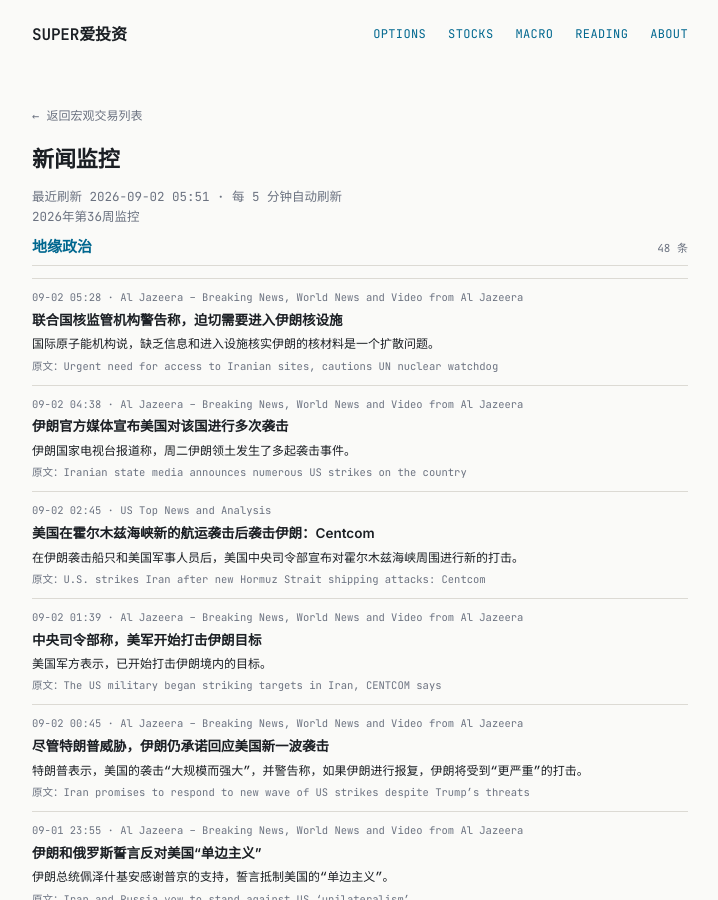
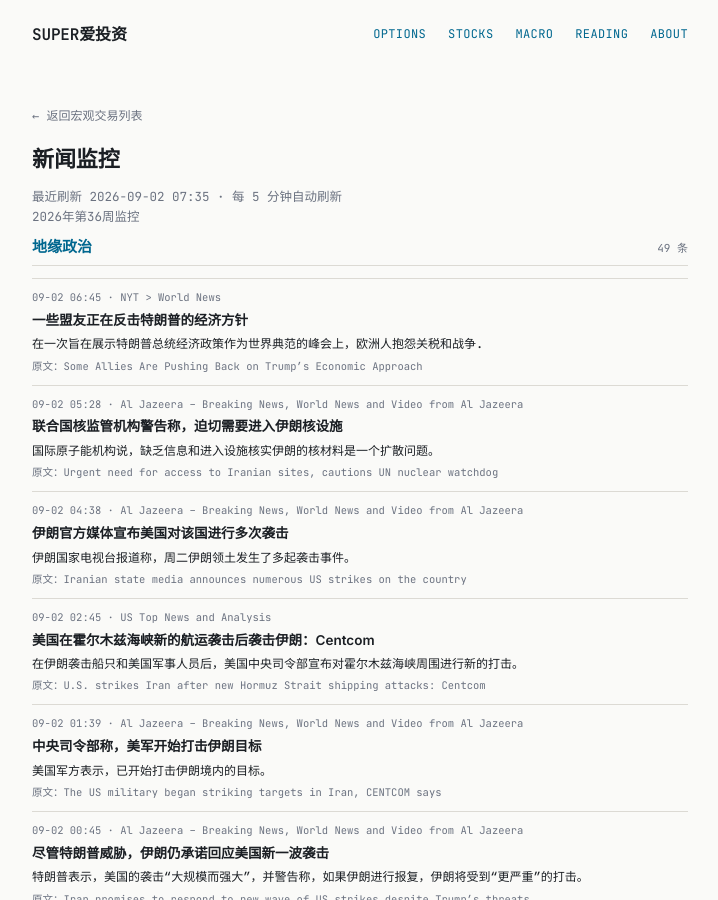
Before and after one commit to tang3super/tang3super.github.io, a Jekyll site: the page built from macro-trade/news-digest.md, in a window 1280 px wide and 900 px high. Shown: the whole window, without its empty margins (280-998 px from the left). Built offline with Jekyll 4.4.1, drawn with Linux system fonts in a browser that asks for light colours; some of the changed text lies outside the part shown.

Commit message:
sync news-digest article

```diff
--- a/macro-trade/news-digest.md
+++ b/macro-trade/news-digest.md
@@ -5,11 +5,18 @@
 date: '2026-09-02'
 summary: 2026年第36周监控
 week_label: 2026年第36周监控
-last_updated: 2026-09-02 05:51
+last_updated: 2026-09-02 07:35
 refresh_note: 每 5 分钟自动刷新
 topics:
 - name: 地缘政治
   items:
+  - title: Some Allies Are Pushing Back on Trump’s Economic Approach
+    summary: At a summit meant to showcase President Trump’s economic policies as a model for the world, Europeans complained about tariffs and the war w…
+    link: https://www.nytimes.com/2026/09/01/world/europe/g20-bessent-trump-allies.html
+    source: NYT > World News
+    time: 09-02 06:45
+    title_zh: 一些盟友正在反击特朗普的经济方针
+    summary_zh: 在一次旨在展示特朗普总统经济政策作为世界典范的峰会上，欧洲人抱怨关税和战争.
   - title: Urgent need for access to Iranian sites, cautions UN nuclear watchdog
     summary: The IAEA said lack of information and access to facilities to verify Iran's nuclear material is a proliferation concern.
     link: https://www.aljazeera.com/news/2026/9/1/urgent-need-for-access-to-iranian-sites-cautions-un-nuclear-watchdog?traffic_source=rss
@@ -343,6 +350,13 @@
     summary_zh: 伊斯兰革命卫队说，伊朗南部的袭击造成几名士兵死亡和受伤。
 - name: 货币政策
   items:
+  - title: US House passes funding bill to avert government shutdown ahead of midterms
+    summary: The temporary measure gives Congress until December to fully fund the federal government for fiscal year 2027.
+    link: https://www.aljazeera.com/news/2026/9/1/us-house-passes-funding-bill-to-avert-government-shutdown-ahead-of-midterms?traffic_source=rss
+    source: Al Jazeera – Breaking News, World News and Video from Al Jazeera
+    time: 09-02 06:44
+    title_zh: 美国众议院通过拨款法案以避免中期选举前政府关门
+    summary_zh: 这项临时措施要求国会在12月之前为联邦政府提供2027财年的全额资金。
   - title: Fed Governor Barr says he'll support rate hike if inflation doesn't ease
     summary: The policymaker said he's concerned about "broader price pressures taking hold" as inflation has prevailed above the Fed's 2% target.
     link: https://www.cnbc.com/2026/09/01/fed-governor-barr-says-hell-support-rate-hike-if-inflation-doesnt-ease.html
@@ -408,6 +422,12 @@
     summary_zh: 特朗普领导下的联邦通信委员会试图针对传播“假”新闻的新闻媒体。
 - name: AI基建
   items:
+  - title: 'Analysis-Not just Nvidia: these power and cooling firms are riding the trillion-dollar data centre boom'
+    summary: ''
+    link: https://www.investing.com/news/stock-market-news/analysisnot-just-nvidia-these-power-and-cooling-firms-are-riding-the-trilliondollar-data-centre-boom-4884721
+    source: Stock Market News
+    time: 09-02 07:13
+    title_zh: 分析-不仅仅是Nvidia：这些电力和冷却公司正在利用数万亿美元的数据中心繁荣
   - title: OneRail launches AI platform with Nvidia for retailers to make faster delivery decisions
     summary: Last-mile delivery company OneRail is launching a new platform with Nvidia to use AI to help retailers make faster and more efficient delive…
     link: https://www.cnbc.com/2026/09/01/onerail-nvidia-ai-delivery-platform.html
```
